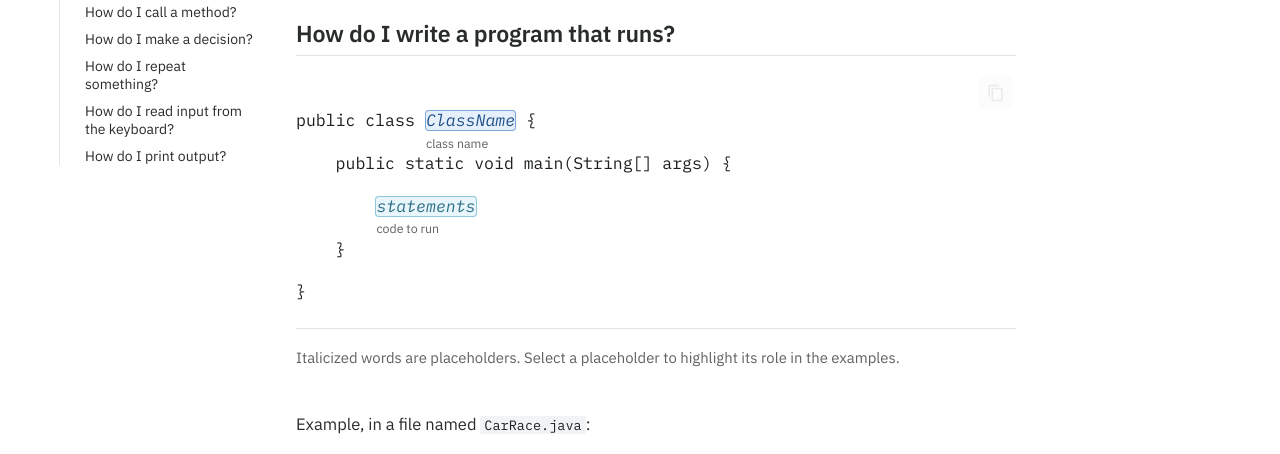
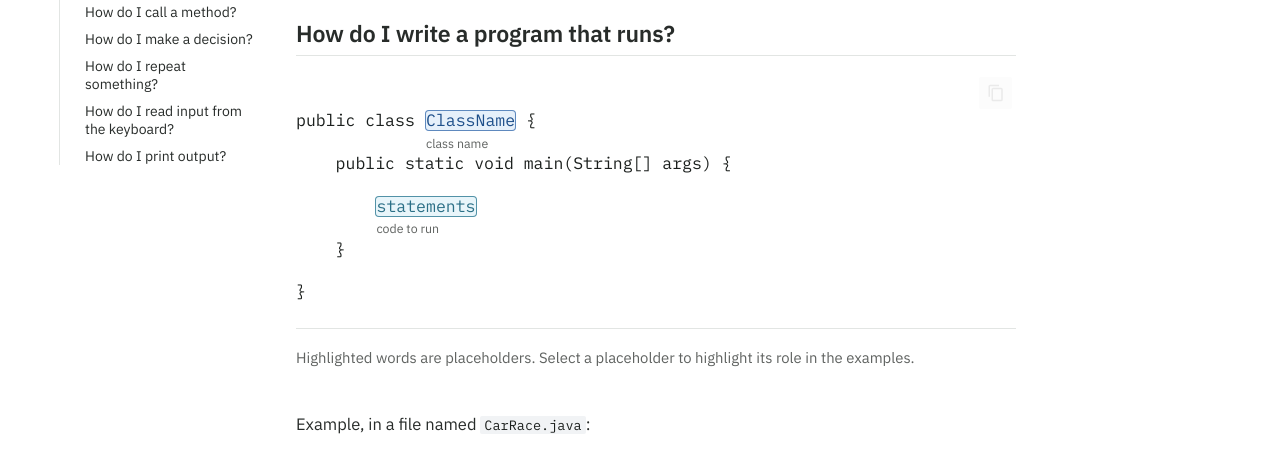
Before and after one commit to pitt-0401/java-foundations, an MkDocs documentation site: the page built from docs/basics.md, in a window 1280 px wide and 1400 px high. Shown: the part 288-742 px from the top of the window. Built offline with MkDocs 1.6.1 and Material for MkDocs 9.7.7, drawn with Linux system fonts in a browser that asks for light colours; comment, search, counter and statistics services are not loaded; some of the changed text lies outside the part shown.

```diff
--- a/docs/javascripts/lesson.js
+++ b/docs/javascripts/lesson.js
@@ -232,7 +232,7 @@
     // The middle sentence names what the placeholders stand for, so it comes from
     // the page: <div class="pattern-parts" data-replace-with="…">.
     var replaceWith = partsBox.dataset.replaceWith;
-    var defaultNote = "Italicized words are placeholders. " +
+    var defaultNote = "Highlighted words are placeholders. " +
       (replaceWith ? "Replace them with " + replaceWith + ". " : "") +
       (examples.length ? "Select a placeholder to highlight its role in the examples." : "Select a placeholder to see what it means.");
     note.textContent = defaultNote;
--- a/docs/stylesheets/extra.css
+++ b/docs/stylesheets/extra.css
@@ -25,32 +25,33 @@ body[data-md-color-scheme="default"] {
   --jf-code-border: #dce1e6;
   --jf-hl: #dfe7f8;              /* answer button press */
   --jf-hl-soft: #eef2fb;         /* slot of a placeholder without a kind, answer hover */
-  --jf-hl-line: #d3dcf0;
+  --jf-var-line: #6f88c8;        /* placeholder outline without a kind: 3.5:1 on white */
   --jf-ok: #1d6b38;
   --jf-ok-bg: #e8f3ec;
   --jf-bad: #a3282c;
   --jf-bad-bg: #f9eaea;
   --jf-dim-bg: #f6f7f6;
   /* Placeholder kinds (lesson.js): tint, text, outline. Hues follow the
-     Okabe-Ito palette; the text is 4.5:1 or more on its tint. */
+     Okabe-Ito palette; the text is 4.5:1 or more on its tint, the outline 3:1
+     or more on its tint and on the page. */
   --jf-ph-return-type-bg: #fbe9c7;      /* amber */
   --jf-ph-return-type-fg: #8a5a00;
-  --jf-ph-return-type-line: #d8a63a;
+  --jf-ph-return-type-line: #ac7b1a;
   --jf-ph-method-name-bg: #e6f0fa;      /* blue */
   --jf-ph-method-name-fg: #1e4f8a;
-  --jf-ph-method-name-line: #7da6d8;
+  --jf-ph-method-name-line: #5e89be;
   --jf-ph-type-bg: #e4f4ef;             /* green */
   --jf-ph-type-fg: #0e6b57;
-  --jf-ph-type-line: #6db8a1;
+  --jf-ph-type-line: #439680;
   --jf-ph-name-bg: #f6e8f3;             /* purple */
   --jf-ph-name-fg: #8a4f79;
-  --jf-ph-name-line: #c59bbc;
+  --jf-ph-name-line: #a8759a;
   --jf-ph-statements-bg: #e8f5fa;       /* teal */
   --jf-ph-statements-fg: #2b6f86;
-  --jf-ph-statements-line: #8dc7d8;
+  --jf-ph-statements-line: #5292a7;
   --jf-ph-value-bg: #fbe7e2;            /* vermillion */
   --jf-ph-value-fg: #8e4737;
-  --jf-ph-value-line: #d29a8d;
+  --jf-ph-value-line: #b47567;
   --md-typeset-a-color: var(--jf-accent);
   --md-accent-fg-color: var(--jf-accent-strong);
   --md-accent-bg-color: var(--jf-on-accent);   /* text on hovered or focused buttons */
@@ -84,7 +85,7 @@ body[data-md-color-scheme="slate"] {
   --jf-code-border: #333a48;
   --jf-hl: #2b3956;
   --jf-hl-soft: #222c42;
-  --jf-hl-line: #3b4b6e;
+  --jf-var-line: #6a80b8;
   --jf-ok: #86d19f;
   --jf-ok-bg: #1b2e23;
   --jf-bad: #f2a1a1;
@@ -296,12 +297,23 @@ body[data-md-color-scheme] {
 /*
   Patterns: <pre class="pattern"><code>…</code></pre> with every placeholder in
   <var>. No box, a thin rule underneath (the H2 rule is above), so the pattern
-  reads as the rule the examples follow. Placeholders are in the accent color AND
-  in italics, so the difference does not depend on color alone.
+  reads as the rule the examples follow. Placeholders are upright (italics marks
+  abstract elements in UML) in the accent color AND on a tint with an outline, so
+  the difference does not depend on color alone. The outline is 3:1 or more on
+  the page and the tint. There is no padding: the slot covers the characters'
+  own cells, so the columns of a monospace pattern stay aligned.
 */
 .md-typeset var {
   color: var(--jf-accent);
-  font-style: italic;
+  font-style: normal;
+  background: var(--jf-hl-soft);
+  box-shadow: inset 0 0 0 1px var(--jf-var-line);
+  border-radius: 4px;
+}
+/* In an interactive pattern the button inside the <var> draws the slot. */
+.md-typeset var:has(> .jf-ph) {
+  background: none;
+  box-shadow: none;
 }
 .md-typeset pre.pattern > code {
   background: transparent;
@@ -370,7 +382,7 @@ body[data-md-color-scheme] {
 .md-typeset .jf-part {
   --jf-ph-bg: var(--jf-hl-soft);
   --jf-ph-fg: var(--jf-accent);
-  --jf-ph-line: var(--jf-hl-line);
+  --jf-ph-line: var(--jf-var-line);
 }
 .md-typeset [data-kind="return-type"] {
   --jf-ph-bg: var(--jf-ph-return-type-bg);
@@ -406,7 +418,6 @@ body[data-md-color-scheme] {
    selected doubles its width. Focus adds the usual accent ring outside the slot. */
 .md-typeset .jf-ph {
   font: inherit;
-  font-style: italic;
   color: var(--jf-ph-fg);
   background: var(--jf-ph-bg);
   box-shadow: inset 0 0 0 1px var(--jf-ph-line);
@@ -474,6 +485,8 @@ body[data-md-color-scheme] {
 }
 .md-typeset .jf-note var[data-kind] {
   color: var(--jf-ph-fg);
+  background: var(--jf-ph-bg);
+  box-shadow: inset 0 0 0 1px var(--jf-ph-line);
 }
 
 /* The matching part of each example line: bold, underlined text in its kind's
```
Also changed, not shown: docs/design-guidelines.md (+21 -16 lines), docs/index.md (+1 -1 lines).
